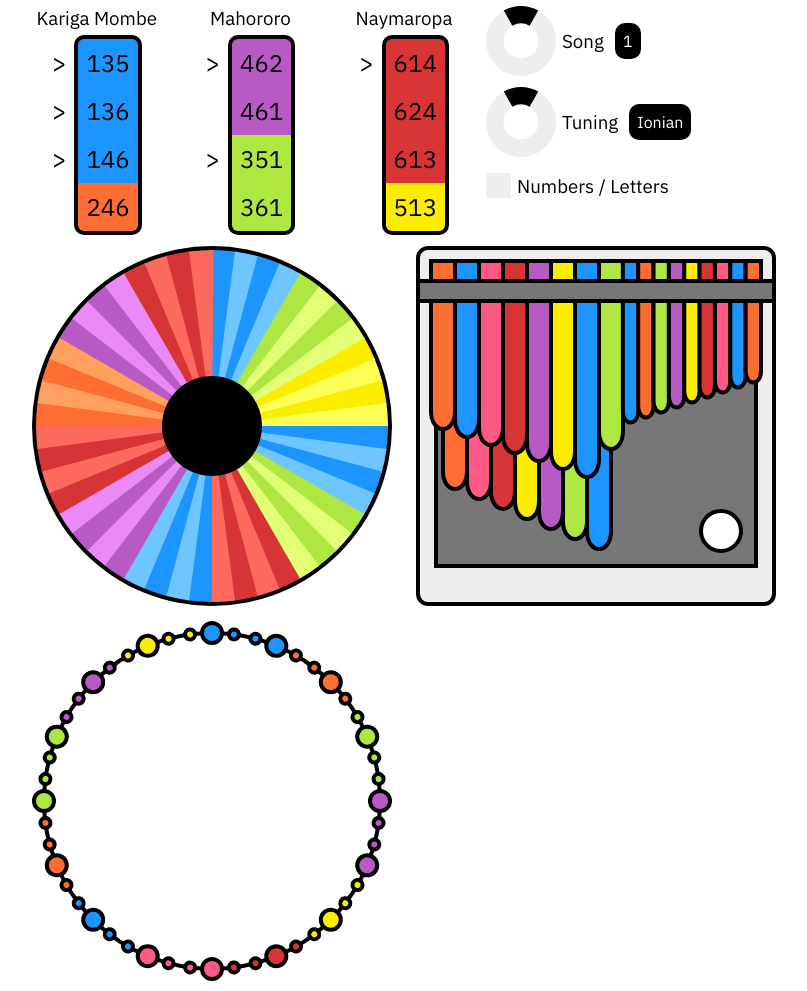
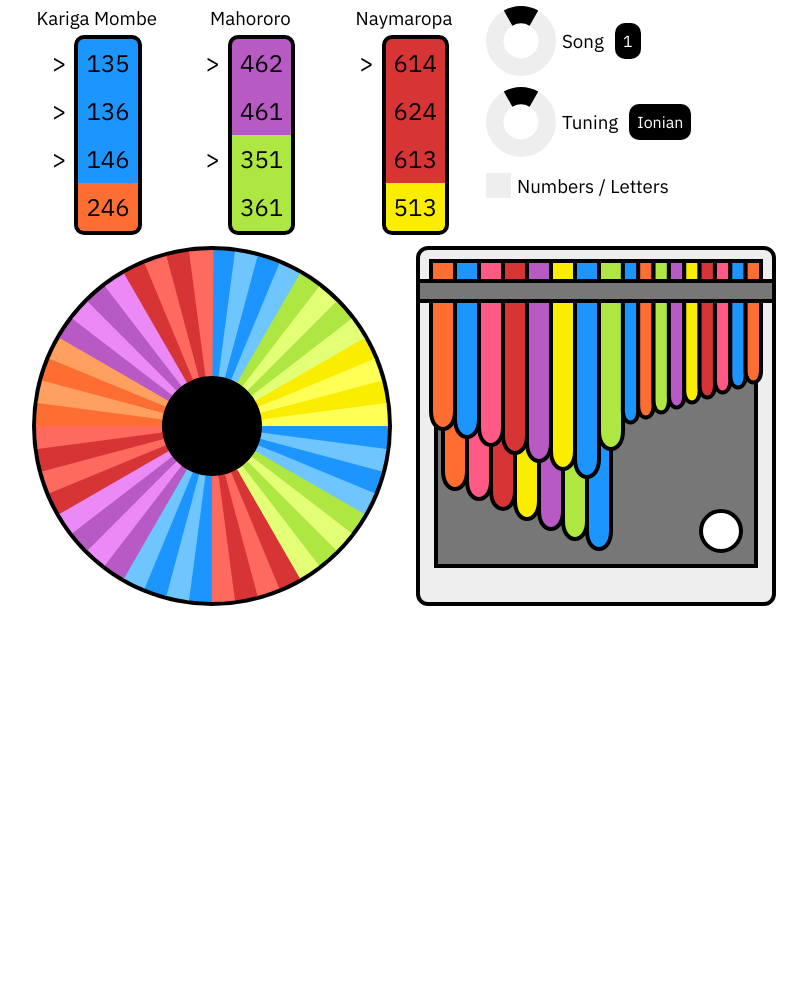
Before and after one commit to roybossofpesto/mbiratool, a plain HTML site: page index.html in a window 1280 px wide. Shown: the whole page, without its empty margins (236-1043 px from the left). After the commit the page ends 800 px from the top, so only its background shows below. Drawn offline with nearby package versions, Linux system fonts and the light colour scheme; files that its build step writes are made by us from their sources.

Commit message:
more tone.js and cleanup

```diff
--- a/index.html
+++ b/index.html
@@ -66,9 +66,6 @@
         <div class="pure-u-1 pure-u-md-1-2 center-column">
             <div class="mbira"></div>
         </div>
-        <div class="pure-u-1 pure-u-md-1-2 center-column">
-            <div class="dial-old"></div>
-        </div>
     </div>
 </body>
 
--- a/main.js
+++ b/main.js
@@ -23,57 +23,29 @@ const root_key_colors = ["#1c96fe", "#fe6e32", "#aee742", "#b75ac4", "#fbed00",
 $(document).ready(() => {
 
     // const synth = new Tone.Synth().toMaster()
-    // const synth = new Tone.FMSynth().toMaster();
-    // synth.triggerAttackRelease("C5", "4n");
-    var synth = new Tone.PolySynth(6, Tone.Synth).toMaster();
-    //set the attributes using the set interface
-    synth.set("detune", -1200);
-    //play a chord
-    synth.triggerAttackRelease(["C4", "E4", "A4"], "4n");
+    const synth = new Tone.FMSynth().toMaster();
+    synth.triggerAttackRelease('C4', 0.5, 0)
+    synth.triggerAttackRelease('E4', 0.5, 1)
+    synth.triggerAttackRelease('G4', 0.5, 2)
+    synth.triggerAttackRelease('B4', 0.5, 3)    // var synth = new Tone.PolySynth(6, Tone.Synth).toMaster();
+    // synth.set("detune", -1200);
+    // synth.triggerAttackRelease(["C4", "E4", "A4"], "4n");
 
+    // $(document)
+    //     .keydown((evt) => {
+    //         Tone.context.resume().then(() => {
+    //             console.log('down', evt.key)
+    //             synth.triggerAttack('C5', )
+    //         })
+    //     })
+    //     .keyup((evt) => {
+    //         Tone.context.resume().then(() => {
+    //             console.log('up', evt.key)
+    //             synth.triggerRelease();
+    //         })
+    //     })
     const base_size = 360;
     const knob_size = 70;
-
-    $('div.dial-old').each(function() {
-        const paper = Raphael(this, base_size, base_size);
-        const thickness = 4;
-        const large_dot_radius = 10;
-        const small_dot_radius = 5;
-        const radius = base_size / 2 - thickness / 2 - large_dot_radius;
-        paper.circle(base_size / 2, base_size / 2, radius).attr({
-            'fill': 'transparent',
-            'stroke-width': thickness,
-            'stroke': 'black',
-        });
-
-        let hosho = 0;
-        const dots = [];
-        for (let kk = 0; kk < 48; kk++) {
-            const is_large = (kk % 3 == hosho % 3);
-            const color = root_key_colors[wrap(Math.floor(kk / 4))];
-            const dot = paper
-                .circle(base_size / 2, base_size / 2 - radius, is_large ? large_dot_radius : small_dot_radius)
-                .rotate(360 * kk / 48, base_size / 2, base_size / 2)
-                .attr({
-                    'fill': color,
-                    'stroke': 'black',
-                    'stroke-width': thickness,
-                })
-            dots.push(dot);
-        }
-
-        $(this).click((evt) => {
-            hosho += 1;
-            dots.forEach((dot, kk) => {
-                const is_large = (kk % 3 == hosho % 3);
-                dot.animate({
-                    'r': is_large ? large_dot_radius : small_dot_radius
-                }, 100, '>')
-            })
-            evt.stopPropagation();
-            evt.preventDefault();
-        })
-    })
 
     let tuning = parseInt($('#tuning-knob').val());
     let mode = parseInt($('#mode-knob').val());
```
